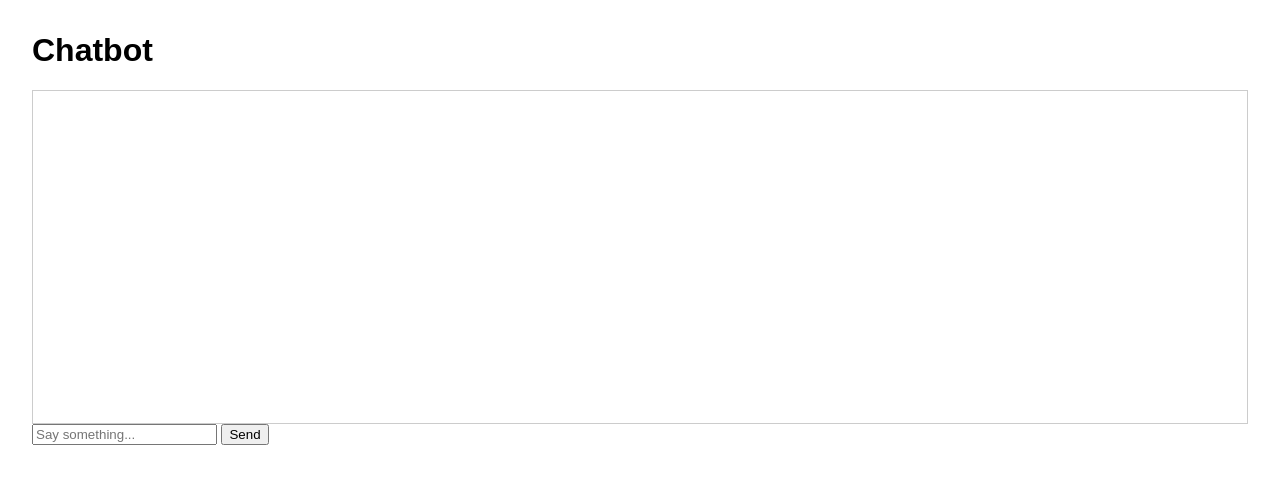
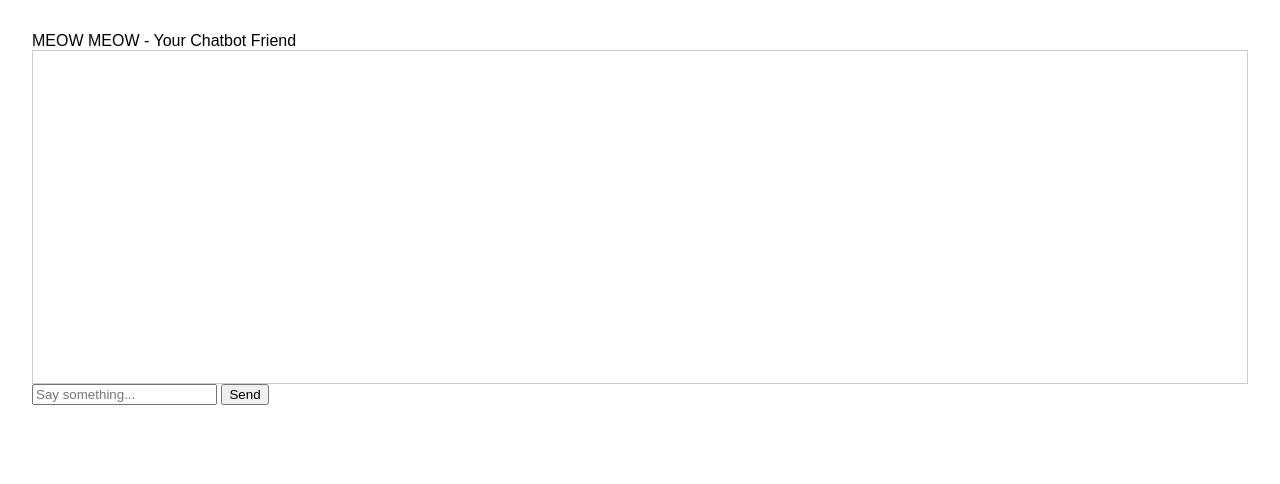
Before and after one commit to sagar-sandesh/Chatbot, a Flask app: page / in a window 1280 px wide. Shown: the top 484 px of the page. Run offline with Flask 3, Linux system fonts and the light colour scheme.

Commit message:
adding some style in chatbot

```diff
--- a/templates/index.html
+++ b/templates/index.html
@@ -2,7 +2,9 @@
 <html lang="en">
 <head>
   <meta charset="UTF-8" />
-  <title>Simple Chatbot</title>
+  <title> MY Friend</title>
+  <link rel="stylesheet" href="{{ url_for('static', filename='style.css') }}">
+
   <style>
     body { font-family: Arial, sans-serif; margin: 2rem; }
     #chatbox { border: 1px solid #ccc; padding: 1rem; height: 300px; overflow-y: scroll; }
@@ -11,10 +13,16 @@
   </style>
 </head>
 <body>
-  <h1>Chatbot</h1>
-  <div id="chatbox"></div>
-  <input type="text" id="input" placeholder="Say something..." autocomplete="off" />
-  <button id="send">Send</button>
+  <div class="chat-container">
+    <header>MEOW MEOW - Your Chatbot Friend</header>
+
+    <div id="chatbox"></div>
+
+    <div class="input-area">
+      <input type="text" id="input" placeholder="Say something..." autocomplete="off" />
+      <button id="send" aria-label="Send message">Send</button>
+    </div>
+  </div>
 
 <script>
 const chatbox = document.getElementById("chatbox");
```
